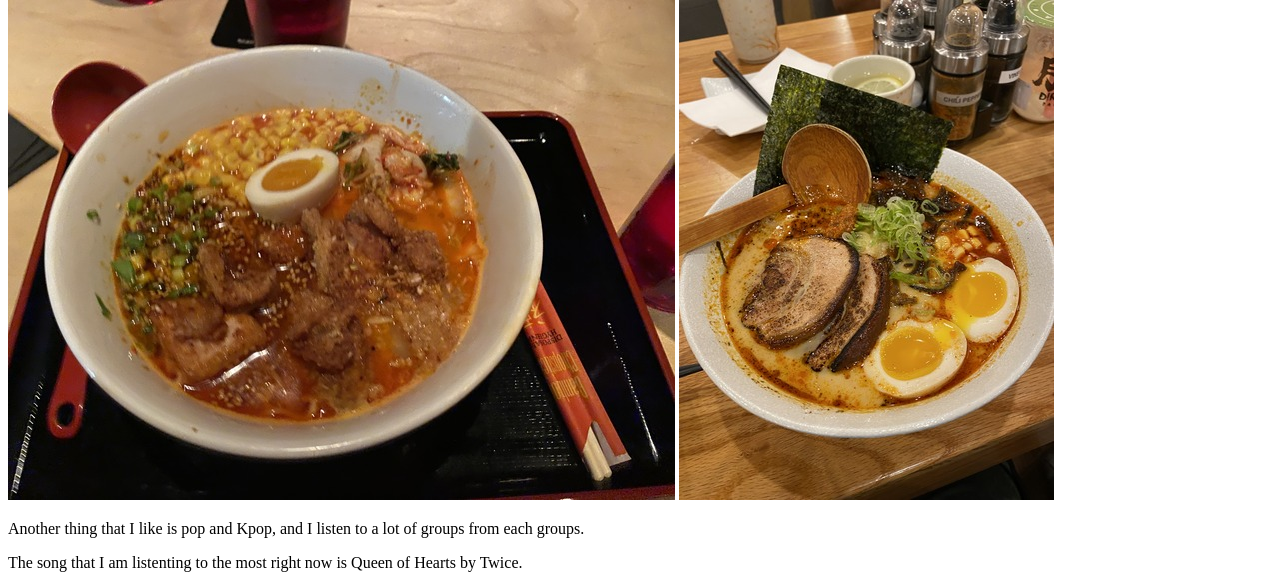
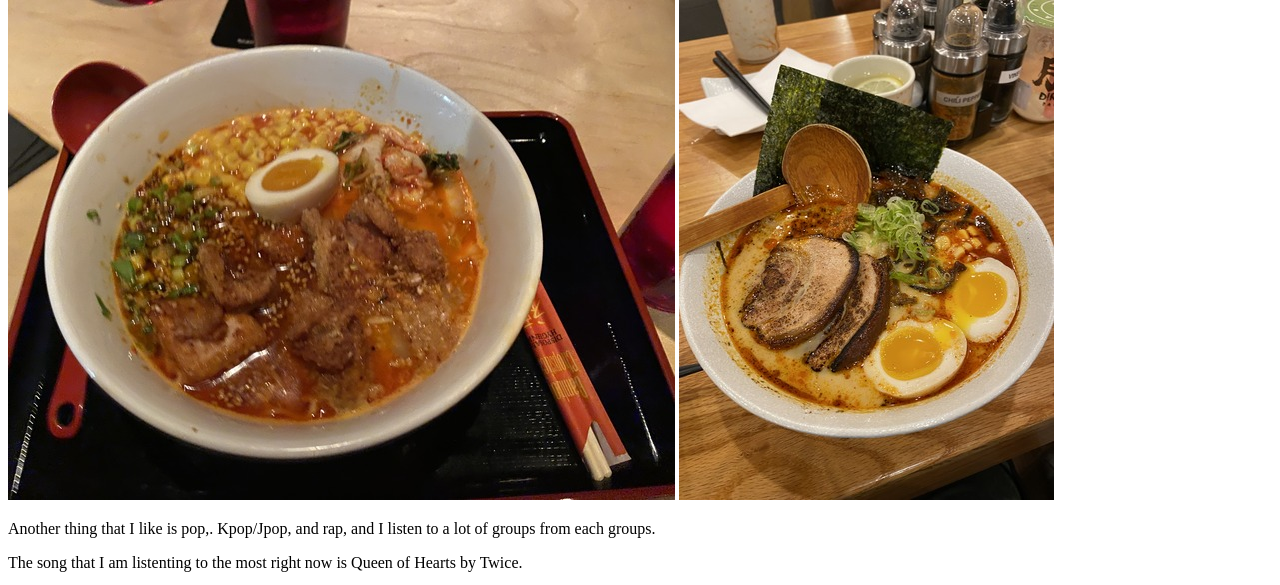
Before and after one commit to adrianhamel/Project1, a plain HTML site: page about.html in a window 1280 px wide. Shown: the part 1360-1945 px from the top of the page. Drawn offline with Linux system fonts and the light colour scheme; grey boxes are pictures that could not be loaded.

Commit message:
Update about.html

```diff
--- a/about.html
+++ b/about.html
@@ -25,7 +25,7 @@
     <p>I also like to eat a lot of Ramen</p>
     <img src="Images/ramen1.jpg" alt="Bowl of Ramen">
     <img src="Images/ramen2.jpg" alt="Bowl of Ramen">
-    <p>Another thing that I like is pop and Kpop, and I listen to a lot of groups from each groups.</p>
+    <p>Another thing that I like is pop,. Kpop/Jpop, and rap, and I listen to a lot of groups from each groups.</p>
     <p>The song that I am listenting to the most right now is Queen of Hearts by Twice.</p>
     <iframe width="720" height="500" src="https://www.youtube.com/embed/Q4Rb5_kjS2M" title="TWICE "Queen of Hearts" Live Clip" frameborder="0" allow="accelerometer; autoplay; clipboard-write; encrypted-media; gyroscope; picture-in-picture" allowfullscreen></iframe>
 </body>
```
